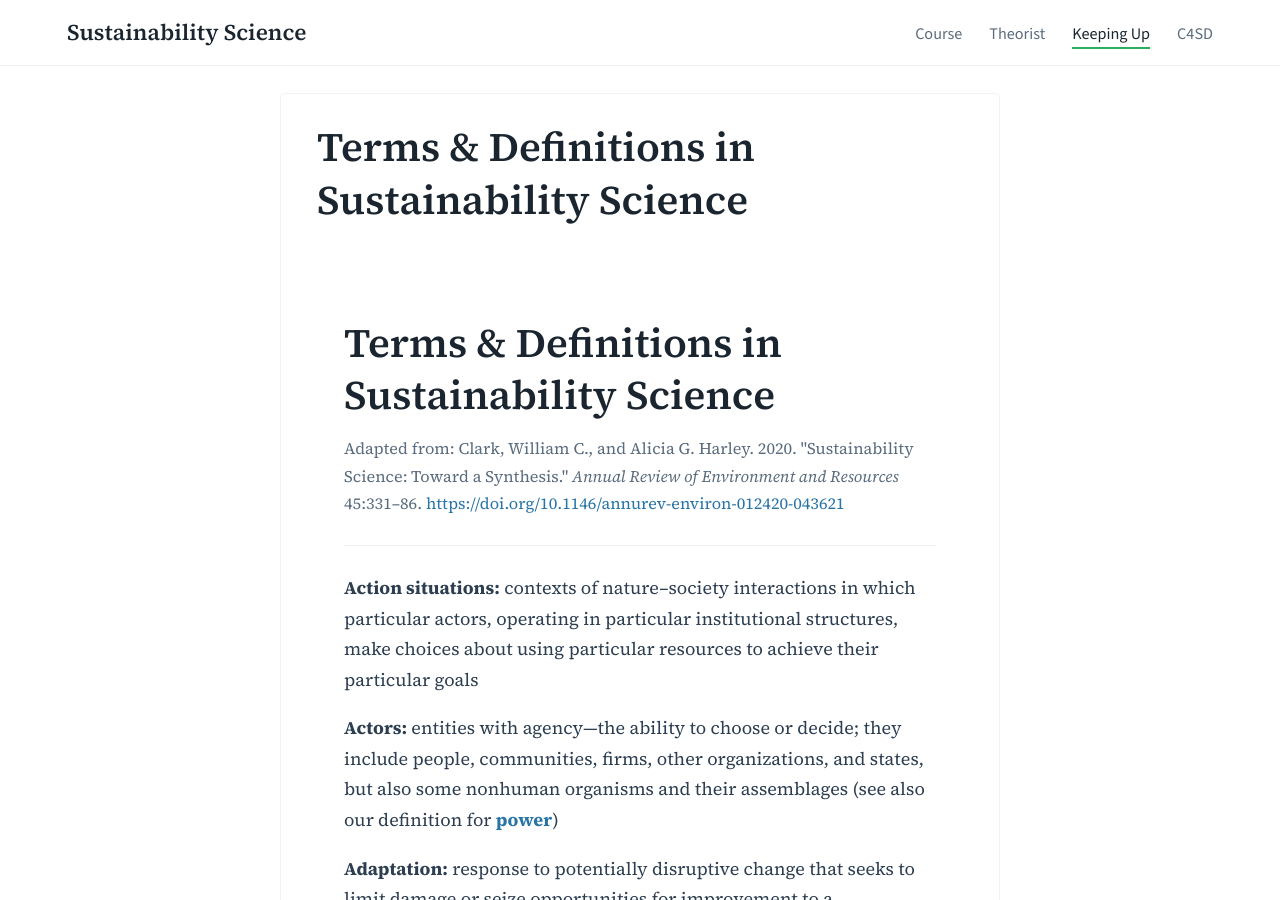
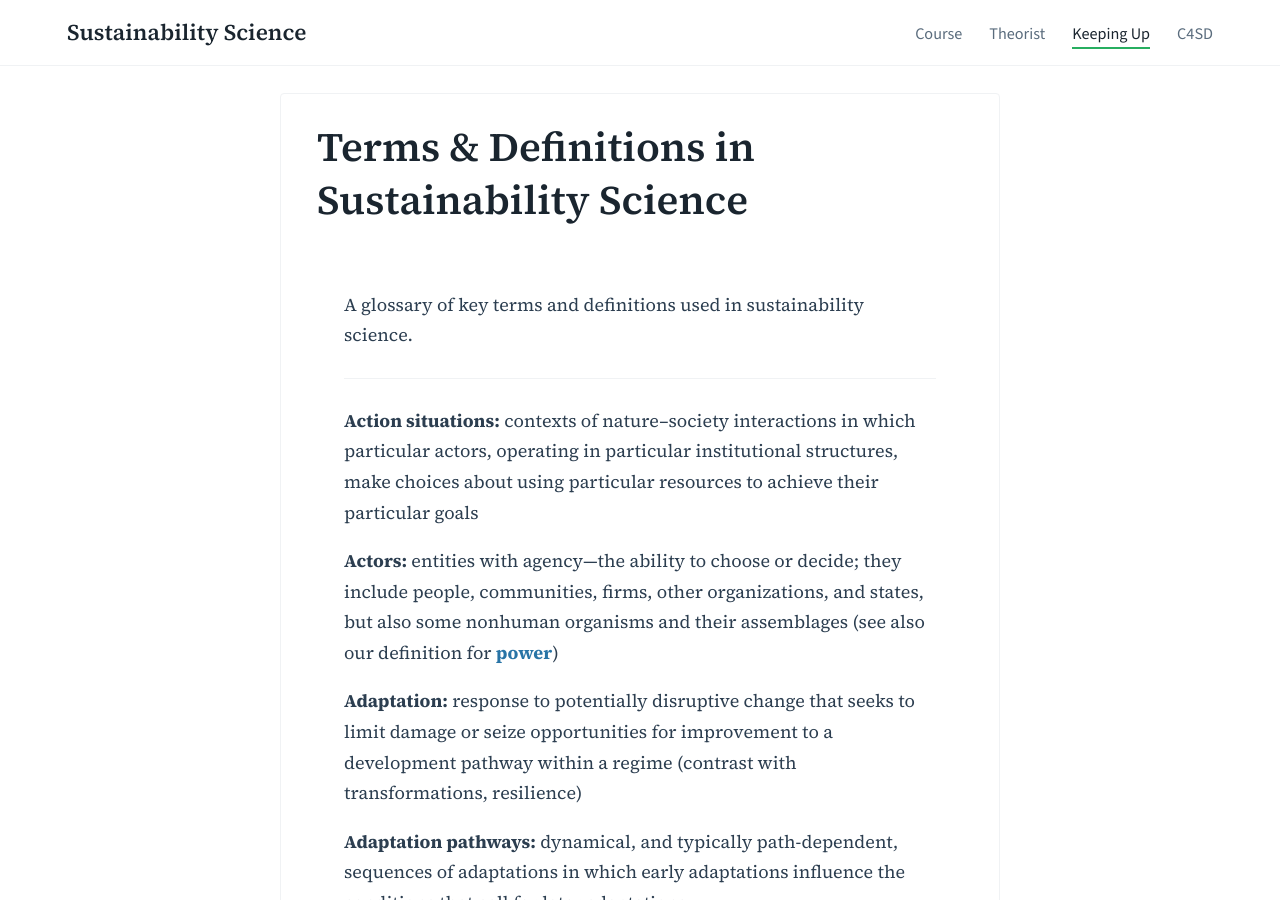
Before and after one commit to agharley/sustsci, a Jekyll site: the page built from keeping-up/terms.md, in a window 1280 px wide and 900 px high. Built offline with Jekyll 4.4.1, drawn with Linux system fonts in a browser that asks for light colours; some of the changed text lies outside the part shown.

Commit message:
Update terms.md

```diff
--- a/keeping-up/terms.md
+++ b/keeping-up/terms.md
@@ -6,9 +6,7 @@ keywords: sustainability science glossary, sustainability science definitions, c
 permalink: /keeping-up/terms/
 ---
 
-# Terms & Definitions in Sustainability Science
-
-<p class="text-muted text-small">Adapted from: Clark, William C., and Alicia G. Harley. 2020. "Sustainability Science: Toward a Synthesis." <em>Annual Review of Environment and Resources</em> 45:331–86. <a href="https://doi.org/10.1146/annurev-environ-012420-043621">https://doi.org/10.1146/annurev-environ-012420-043621</a></p>
+A glossary of key terms and definitions used in sustainability science.
 
 ---
 
```
Also changed, not shown: other parts of keeping-up/terms.md (+1 -1 lines).
